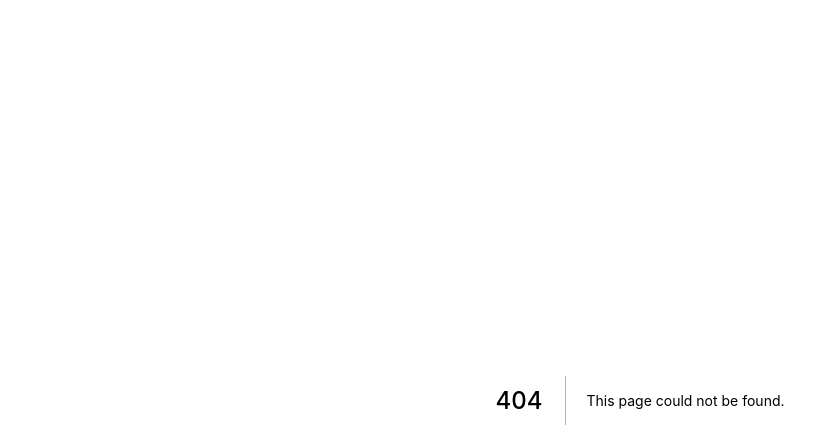
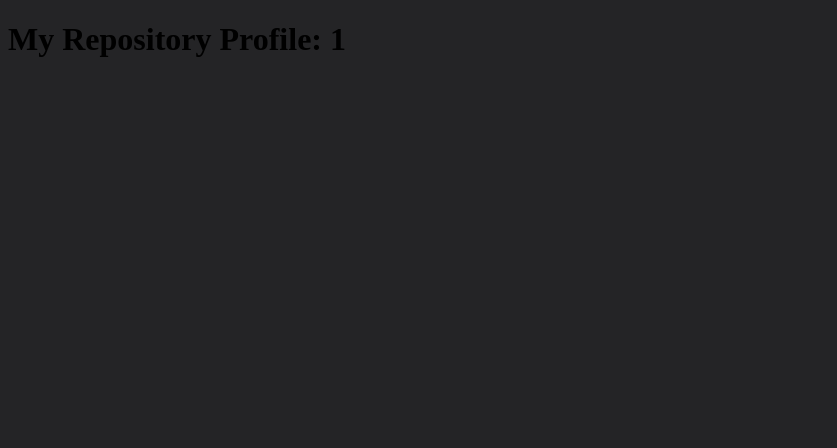
Before and after one commit to sheyslong/technical-debt, a Next.js app: page /repositories/1 in a window 1280 px wide. Before the commit this address had no page. Shown: the top 448 px of the page, without its empty margins (0-837 px from the left). Built offline with nearby package versions, Linux system fonts and the light colour scheme.

Commit message:
feat: create repository profile

```diff
--- /dev/null
+++ b/pages/repositories/[repositoryId].tsx
@@ -0,0 +1,8 @@
+import { FC } from "react";
+import GithubRepositoryProfile from "../../src/features/github/components/GithubRepositoryProfile";
+
+export const Profile: FC = () => {
+    return <GithubRepositoryProfile/>
+}
+
+export default Profile
--- a/src/features/github/components/GithubRepositoryProfile.tsx
+++ b/src/features/github/components/GithubRepositoryProfile.tsx
@@ -1,8 +1,11 @@
+import { useRouter } from "next/router";
 import { FC } from "react";
 
+const GithubRepositoryProfile: FC = () =>{
+    const router = useRouter()
+    const {repositoryId} = router.query
 
-const GithubRepositoryProfile: FC = () =>{
-    return <h1></h1>
+    return <h1>My Repository Profile: {repositoryId}</h1>
 }
 
 export default GithubRepositoryProfile
```
Also changed, not shown: src/features/github/components/GithubRepositories.tsx (+6 -1 lines).
